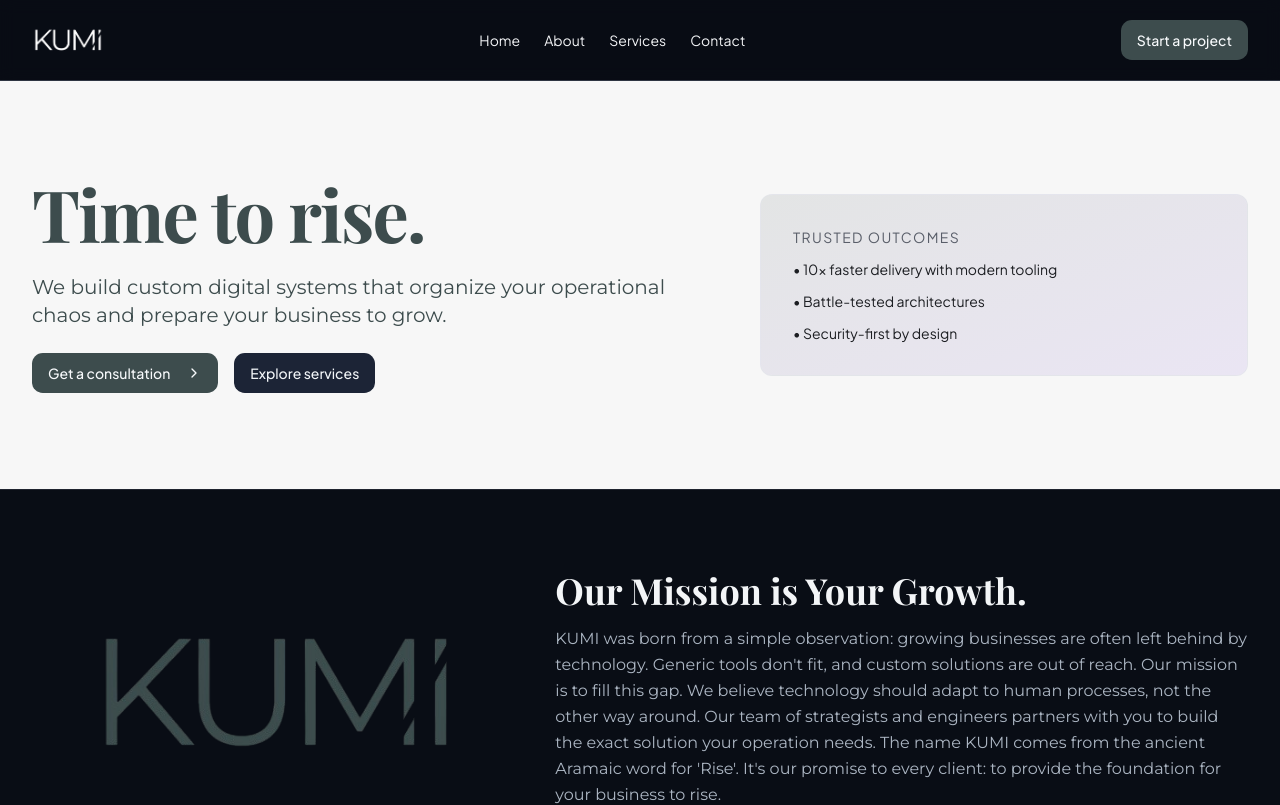
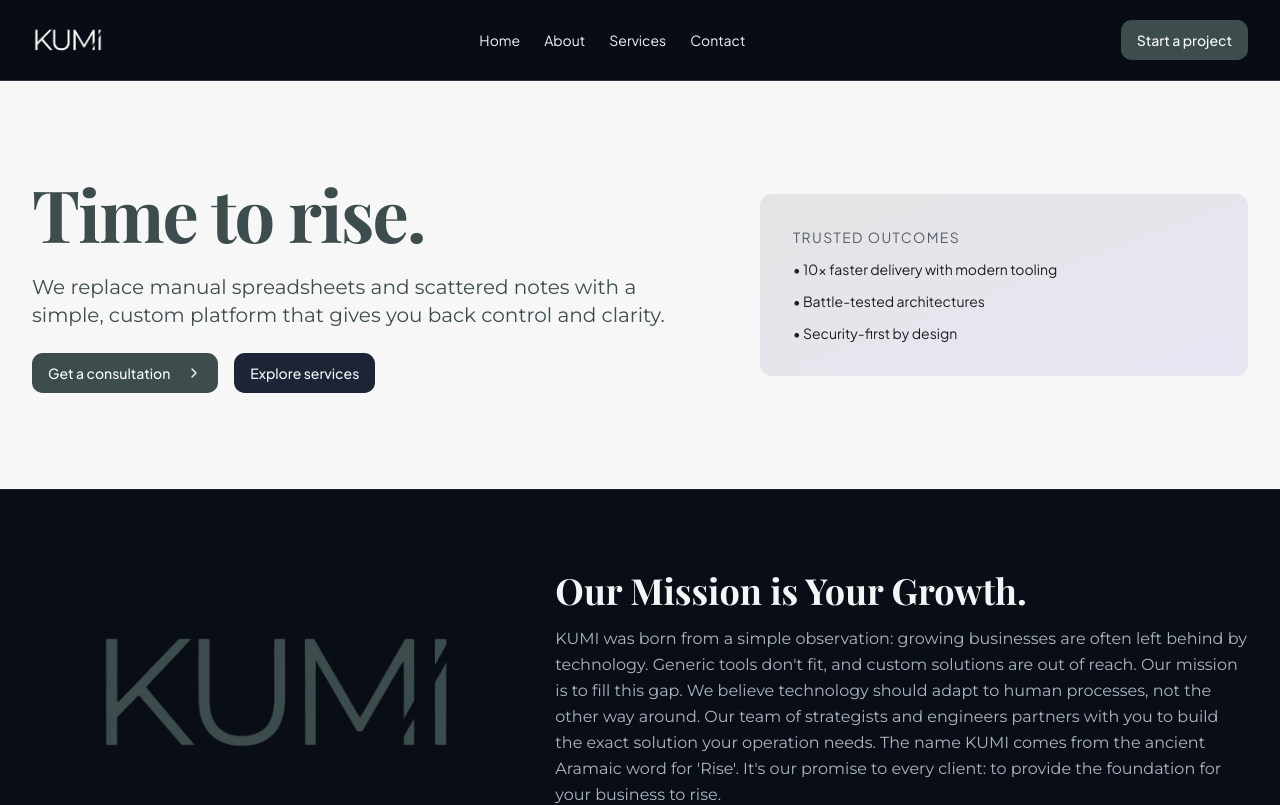
Before and after one commit to talitacad/kumi-digital-launchpad, a React (Vite) app: page / in a window 1280 px wide. Shown: the top 805 px of the page. Built offline with nearby package versions, Linux system fonts and the light colour scheme.

Commit message:
Update hero section sub-headline
Replace the existing sub-headline in the main hero section with new text, ensuring consistent styling.

```diff
--- a/src/pages/Index.tsx
+++ b/src/pages/Index.tsx
@@ -414,7 +414,7 @@ const Index = () => {
                 Time to rise.
               </h1>
               <p className="font-montserrat text-lg md:text-xl text-primary max-w-2xl">
-                We build custom digital systems that organize your operational chaos and prepare your business to grow.
+                We replace manual spreadsheets and scattered notes with a simple, custom platform that gives you back control and clarity.
               </p>
               <div className="flex flex-col sm:flex-row gap-4">
                 <a href="#contact">
```
